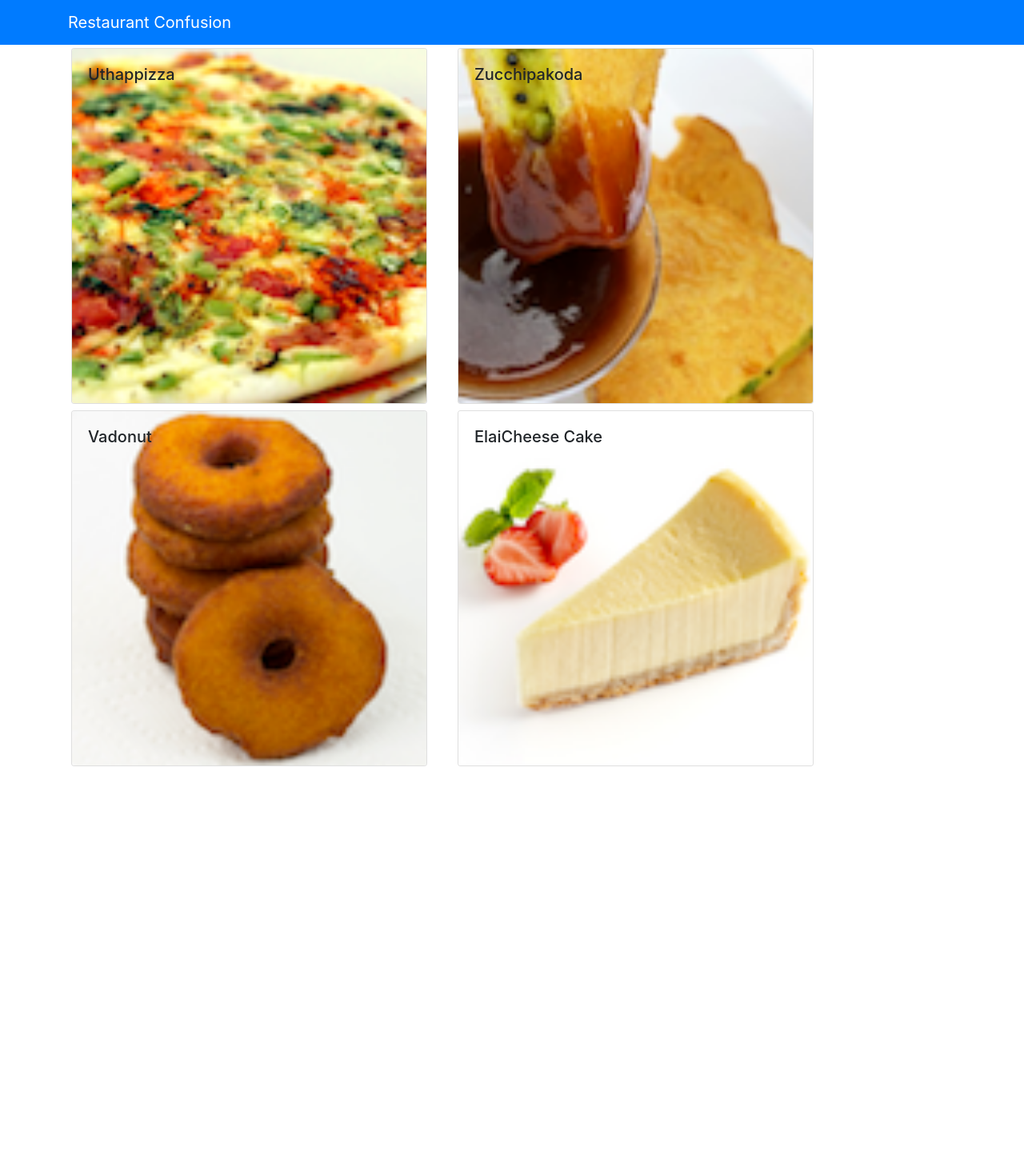
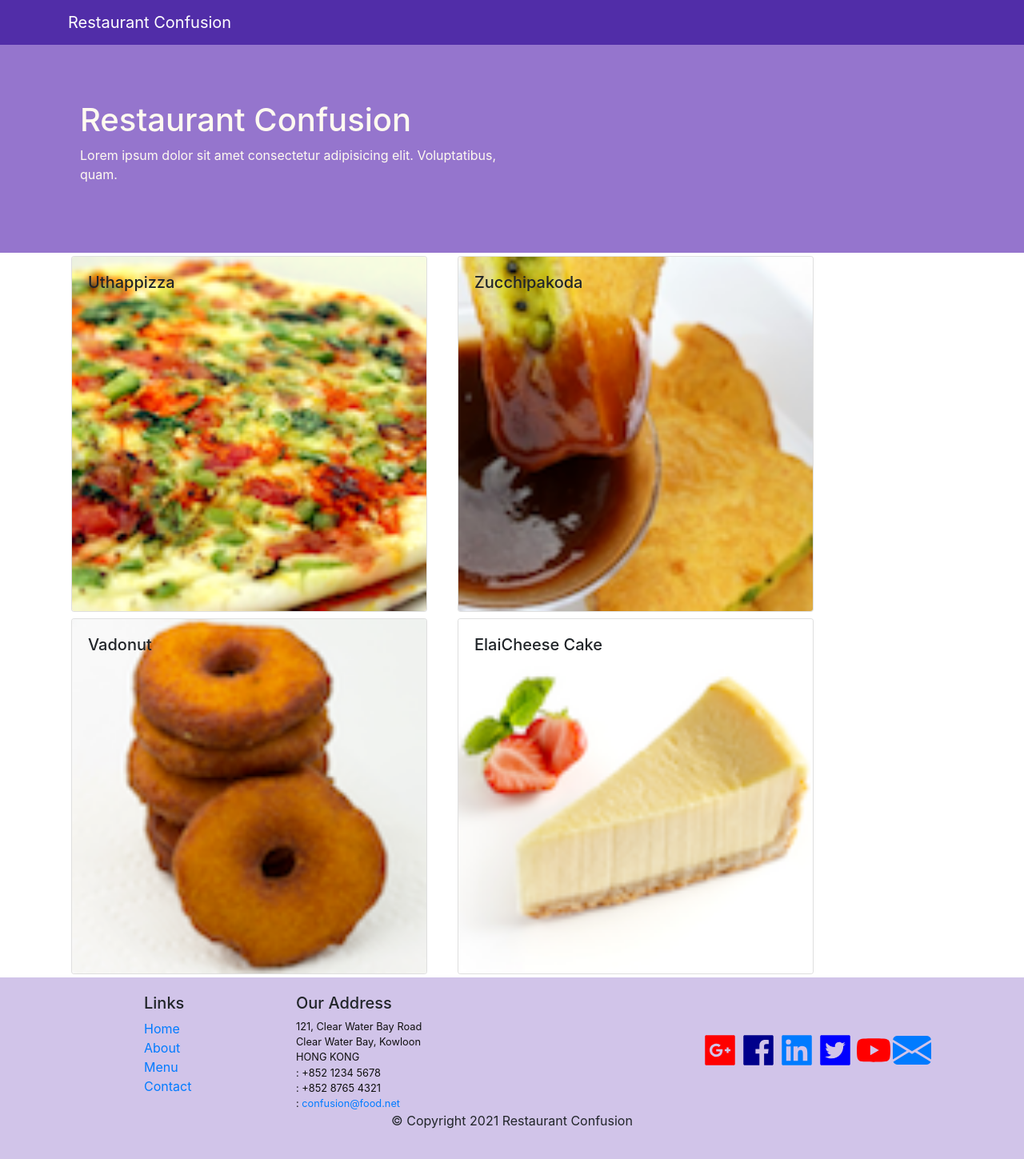
Before and after one commit to mghezel61/confusion, a React (Create React App) app: page /contactus in a window 1280 px wide. Shown: the whole page at 80% size. Before the commit the page ends 962 px from the top, so only its background shows below. Built offline with nearby package versions, Linux system fonts and the light colour scheme.

Commit message:
Header and Footer

```diff
--- a/package.json
+++ b/package.json
@@ -9,6 +9,7 @@
     "bootstrap": "4.0.0",
     "react": "^17.0.2",
     "react-dom": "^17.0.2",
+    "react-icons": "^4.2.0",
     "react-poper": "^1.0.0",
     "react-scripts": "4.0.3",
     "reactstrap": "5.0.0",
--- /dev/null
+++ b/src/App.css
@@ -0,0 +1,34 @@
+.row-header {
+  margin: 0px auto;
+  padding: 0px auto;
+}
+
+.row-content {
+  margin: 0px auto;
+  padding: 50px 0px 50px 0px;
+  border-bottom: 1px ridge;
+  min-height: 400px;
+}
+
+.footer {
+  background-color: #d1c4e9;
+  margin: 0px auto;
+  padding: 20px 0px 20px 0px;
+}
+.jumbotron {
+  padding: 70px 30px 70px 30px;
+  margin: 0px auto;
+  background: #9575cd;
+  color: floralwhite;
+  border-radius: 0;
+}
+
+address {
+  font-size: 80%;
+  margin: 0px;
+  color: #0f0f0f;
+}
+
+.navbar-dark {
+  background-color: #512da8;
+}
--- a/src/App.js
+++ b/src/App.js
@@ -1,5 +1,6 @@
 import React from "react";
 import Main from "./components/Main";
+import "./App.css";
 
 const App = () => {
   return (
--- /dev/null
+++ b/src/components/Footer.jsx
@@ -0,0 +1,84 @@
+import React from "react";
+import {
+  AiFillGooglePlusSquare,
+  AiFillFacebook,
+  AiFillLinkedin,
+  AiFillTwitterSquare,
+  AiFillYoutube,
+  AiFillRedEnvelope,
+} from "react-icons/ai";
+
+import { BsFillEnvelopeFill } from "react-icons/bs";
+const Footer = () => {
+  return (
+    <div className="footer">
+      <div className="container">
+        <div className="row justify-content-center">
+          <div className="col-4 offset-1 col-sm-2">
+            <h5>Links</h5>
+            <ul className="list-unstyled">
+              <li>
+                <a href="#">Home</a>
+              </li>
+              <li>
+                <a href="#">About</a>
+              </li>
+              <li>
+                <a href="#">Menu</a>
+              </li>
+              <li>
+                <a href="contactus.html">Contact</a>
+              </li>
+            </ul>
+          </div>
+          <div className="col-7 col-sm-5">
+            <h5>Our Address</h5>
+            <address>
+              121, Clear Water Bay Road
+              <br />
+              Clear Water Bay, Kowloon
+              <br />
+              HONG KONG
+              <br />
+              <i className="fa fa-phone fa-lg"></i>: +852 1234 5678
+              <br />
+              <i className="fa fa-fax fa-lg"></i>: +852 8765 4321
+              <br />
+              <i className="fa fa-envelope fa-lg"></i>:{" "}
+              <a href="mailto:confusion@food.net">confusion@food.net</a>
+            </address>
+          </div>
+          <div className="col-12 col-sm-4 align-self-center">
+            <div className="text-center">
+              <a href="http://google.com/+">
+                <AiFillGooglePlusSquare size="3rem" color="red" />
+              </a>
+              <a href="http://www.facebook.com/profile.php?id=">
+                <AiFillFacebook size="3rem" color="darkblue" />
+              </a>
+              <a href="http://www.linkedin.com/in/">
+                <AiFillLinkedin size="3rem" />
+              </a>
+              <a href="http://twitter.com/">
+                <AiFillTwitterSquare size="3rem" color="blue" />
+              </a>
+              <a href="http://youtube.com/">
+                <AiFillYoutube size="3rem" color="red" />
+              </a>
+              <a href="mailto:">
+                <BsFillEnvelopeFill size="3rem" />
+              </a>
+            </div>
+          </div>
+        </div>
+        <div className="row justify-content-center">
+          <div className="col-auto">
+            <p>© Copyright 2021 Restaurant Confusion</p>
+          </div>
+        </div>
+      </div>
+    </div>
+  );
+};
+
+export default Footer;
--- /dev/null
+++ b/src/components/Header.jsx
@@ -0,0 +1,29 @@
+import React from "react";
+import { Navbar, NavbarBrand, Jumbotron } from "reactstrap";
+
+const Header = () => {
+  return (
+    <>
+      <Navbar dark className="navbar-dark">
+        <div className="container">
+          <NavbarBrand href="/">Restaurant Confusion</NavbarBrand>
+        </div>
+      </Navbar>
+      <Jumbotron>
+        <div className="container">
+          <div className="row row-header">
+            <div className="col-12 col-sm-6">
+              <h1>Restaurant Confusion</h1>
+              <p>
+                Lorem ipsum dolor sit amet consectetur adipisicing elit.
+                Voluptatibus, quam.
+              </p>
+            </div>
+          </div>
+        </div>
+      </Jumbotron>
+    </>
+  );
+};
+
+export default Header;
--- a/src/components/Main.jsx
+++ b/src/components/Main.jsx
@@ -1,24 +1,22 @@
-import { Navbar, NavbarBrand } from "reactstrap";
 import Menu from "./Menu";
 import { useState } from "react";
 import { DISHES } from "../shared/dishes";
 import DishDetail from "./DishDetail";
+import Header from "./Header";
+import Footer from "./Footer";
 
 const Main = () => {
   const [selectedDish, setSelectedDish] = useState(null);
 
   return (
-    <div>
-      <Navbar dark color="primary">
-        <div className="container">
-          <NavbarBrand href="/">Restaurant Confusion</NavbarBrand>
-        </div>
-      </Navbar>
+    <>
+      <Header />
       <div className="container">
         <Menu dishes={DISHES} setSelectedDish={setSelectedDish} />
         <DishDetail dish={selectedDish} setSelectedDish={setSelectedDish} />
       </div>
-    </div>
+      <Footer />
+    </>
   );
 };
 
```
Also changed, not shown: 1 other file (tests, documents, lock files or other folders).
